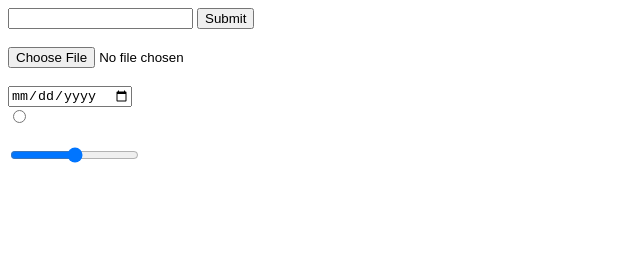
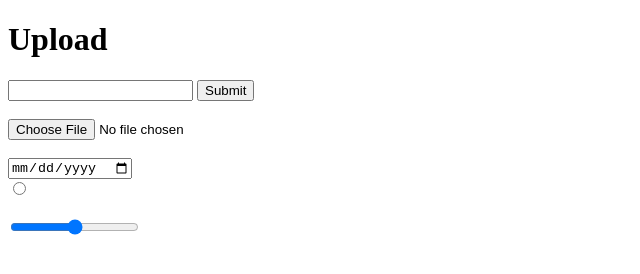
Before and after one commit to Kavita-Dhamot/Trial, a plain HTML site: page hobbies.html in a window 1280 px wide. Shown: the whole page, without its empty margins (0-640 px from the left). Drawn offline with Linux system fonts and the light colour scheme.

Commit message:
Added the heading

```diff
--- a/hobbies.html
+++ b/hobbies.html
@@ -5,6 +5,7 @@
     <title>Upload Files</title>
   </head>
   <body>
+      <h1>Upload</h1>
     <form>
       <input type="text">
       <input type="submit"><br>
```
